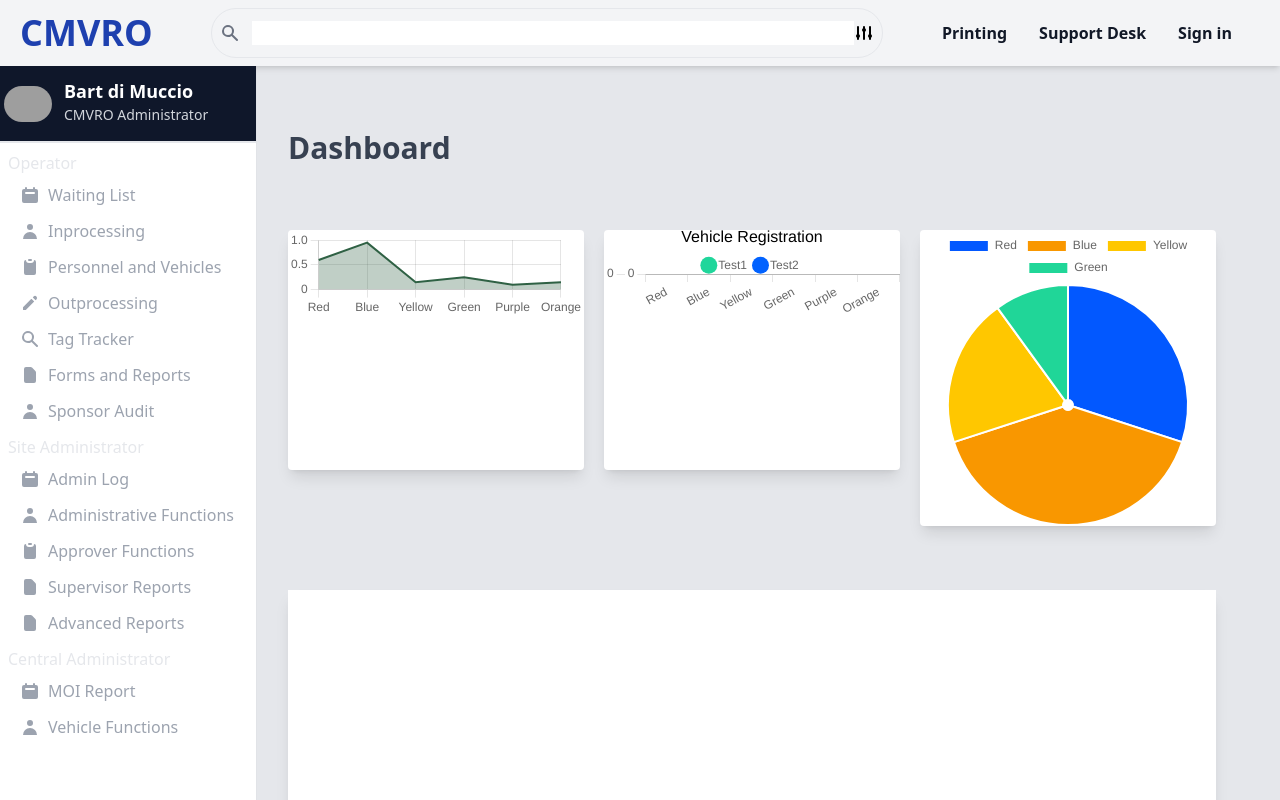
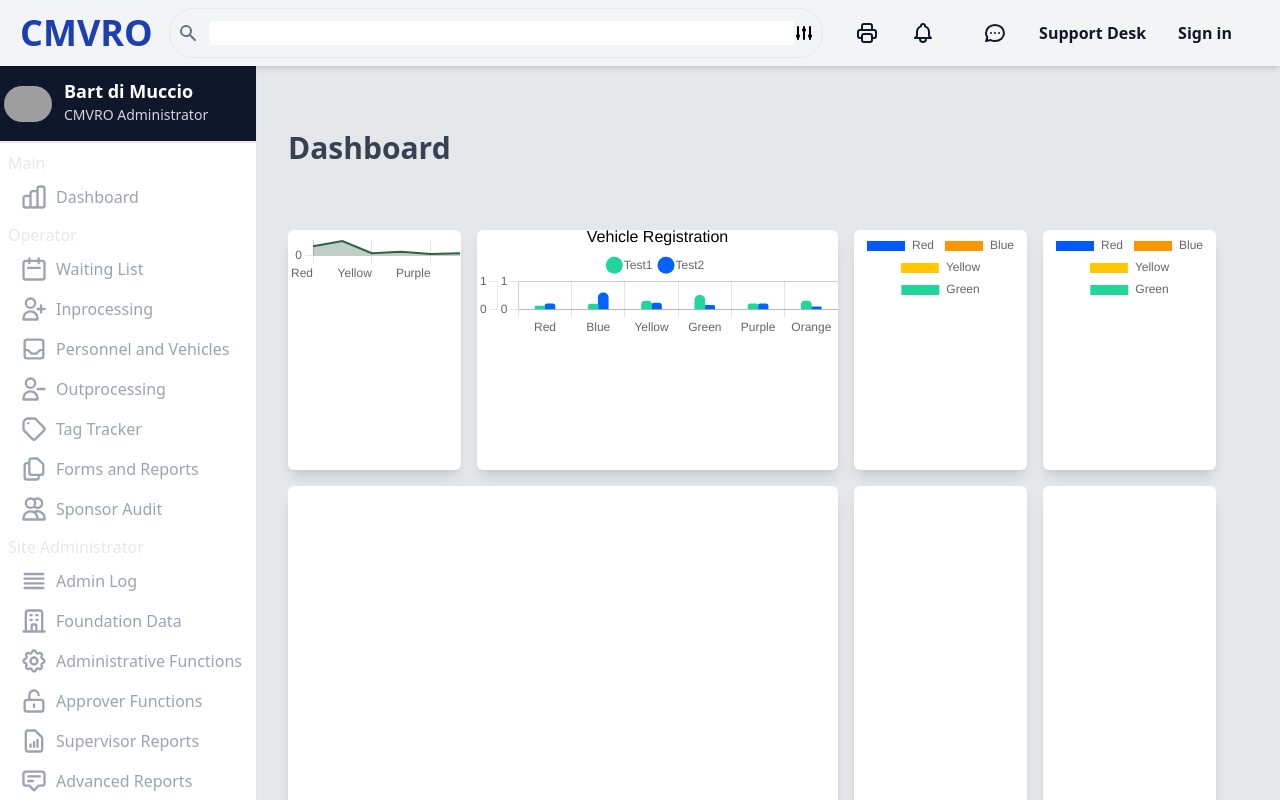
Before and after one commit to ccavalleri/cmvro, a Next.js app: page / in a window 1280 px wide. Shown: the top 800 px of the page. Built offline with nearby package versions, Linux system fonts and the light colour scheme; grey boxes are pictures that could not be loaded.

Commit message:
changing icons of the sidebar

```diff
--- a/components/Body.js
+++ b/components/Body.js
@@ -68,20 +68,28 @@ export default function Body() {
   return (
     <div>
       <p className="text-gray-700 text-3xl mb-16 font-bold">Dashboard</p>
-      <div className="grid lg:grid-cols-3 gap-5 mb-16">
-        <div className="rounded bg-white h-60 shadow-lg">
+      <div className="grid lg:grid-cols-5 gap-4 mb-16">
+        <div className="rounded-md bg-white h-60 shadow-lg">
           {' '}
           <Line data={data} width={400} height={120} options={options} />
         </div>
-        <div className="rounded bg-white h-60 shadow-lg">
+        <div className="rounded-md bg-white h-60 shadow-lg col-span-2">
           <MyBar />
         </div>
-        <div className="rounded bg-white h-68 shadow-lg">
+        <div className="rounded-md bg-white h-60 shadow-lg">
           {' '}
           <MyDoughnut />
         </div>
+        <div className="rounded-md bg-white h-60 shadow-lg">
+          {' '}
+          <MyDoughnut />
+        </div>
+        <div className="grid col-1 bg-white h-96 shadow-lg col-span-3 rounded-md">
+          {' '}
+        </div>
+        <div className="grid col-1 bg-white h-96 shadow-lg rounded-md"> </div>
+        <div className="grid col-1 bg-white h-96 shadow-lg rounded-md"> </div>
       </div>
-      <div className="grid col-1 bg-white h-96 shadow-lg"> </div>
     </div>
   );
 }
--- a/components/Header.js
+++ b/components/Header.js
@@ -1,4 +1,5 @@
 import { SearchIcon, AdjustmentsIcon } from '@heroicons/react/solid';
+import { BellIcon, PrinterIcon, ChatIcon } from '@heroicons/react/outline';
 import { useRef } from 'react';
 
 export default function Header() {
@@ -9,7 +10,7 @@ export default function Header() {
         <div className="items-center">
           <p className="flex items-center text-xl w-sidebar mr-4 hover:no-underline">
             <span className="mr-1 -mt-1 text-primary"></span>
-            <span className='text-4xl text-blue-800'>
+            <span className="text-4xl text-blue-800">
               <strong>CMVRO</strong>
             </span>
           </p>
@@ -43,7 +44,23 @@ export default function Header() {
                 className="flex items-center lg:p-4 py-3 px-0 block hover:text-blue-600 font-semibold"
                 id="options-menue1"
               >
-                Printing
+                <PrinterIcon className="h-6 ml-4 bl-2 bg-blue cursor-pointer" />
+              </p>
+            </li>
+            <li className="relative inline-block text-left">
+              <p
+                className="flex items-center lg:p-4 py-3 px-0 block hover:text-blue-600 font-semibold"
+                id="options-menue1"
+              >
+                <BellIcon className="h-6 bg-blue cursor-pointer" />
+              </p>
+            </li>
+            <li className="relative inline-block text-left">
+              <p
+                className="flex items-center lg:p-4 py-3 px-0 block hover:text-blue-600 font-semibold"
+                id="options-menue1"
+              >
+                <ChatIcon className="h-6 ml-4 bl-2 bg-blue cursor-pointer" />
               </p>
             </li>
             <li>
--- a/components/SideBar.js
+++ b/components/SideBar.js
@@ -1,78 +1,102 @@
 import { forwardRef } from 'react';
 import Image from 'next/image';
 import Link from 'next/link';
+import { ClipboardIcon, PencilIcon, SearchIcon } from '@heroicons/react/solid';
+
 import {
-  ClipboardIcon,
+  TableIcon,InboxIcon,
+  CogIcon,
+  AnnotationIcon,
+  ViewListIcon,
+  ChartBarIcon,
+  OfficeBuildingIcon,
+  UserAddIcon,
+  UserRemoveIcon,
+  IdentificationIcon,
+  DocumentDuplicateIcon,
+  DocumentIcon,
+  CalendarIcon,
+  HomeIcon,
+  TagIcon,
+  CheckCircleIcon,
+  UsersIcon,
   UserIcon,
-  PencilIcon,
-  SearchIcon,
-  CalendarIcon,
-  DocumentIcon,
-} from '@heroicons/react/solid';
+  LockOpenIcon,
+  DocumentReportIcon,
+  TruckIcon,
+} from '@heroicons/react/outline';
+
+import { Bars4Icon } from '@heroicons/react/solid';
+
 import { useRouter } from 'next/router';
 
 const OperatorItems = [
   {
     name: 'Waiting List',
     url: '/',
-    icon: <CalendarIcon className="h-5 w-5" />,
+    icon: <CalendarIcon className="h-7 w-7" />,
   },
   {
     name: 'Inprocessing',
     url: '/user',
-    icon: <UserIcon className="h-5 w-5" />,
+    icon: <UserAddIcon className="h-7 w-7" />,
   },
   {
     name: 'Personnel and Vehicles',
     url: '/credit',
-    icon: <ClipboardIcon className="h-5 w-5" />,
+    icon: <InboxIcon className="h-7 w-7" />,
   },
   {
     name: 'Outprocessing',
     url: '/credit',
-    icon: <PencilIcon className="h-5 w-5" />,
+    icon: <UserRemoveIcon className="h-7 w-7" />,
   },
   {
     name: 'Tag Tracker',
     url: '/credit',
-    icon: <SearchIcon className="h-5 w-5" />,
+    icon: <TagIcon className="h-7 w-7" />,
   },
   {
     name: 'Forms and Reports',
     url: '/credit',
-    icon: <DocumentIcon className="h-5 w-5" />,
+    icon: <DocumentDuplicateIcon className="h-7 w-7" />,
   },
   {
     name: 'Sponsor Audit',
     url: '/sponsoraudit',
-    icon: <UserIcon className="h-5 w-5" />,
+    icon: <UsersIcon className="h-7 w-7" />,
   },
 ];
 const AdministratorItems = [
   {
     name: 'Admin Log',
     url: '/',
-    icon: <CalendarIcon className="h-5 w-5" />,
+    icon: <ViewListIcon className="h-7 w-7" />,
+  },
+  {
+    name: 'Foundation Data',
+    url: '/user',
+    icon: <OfficeBuildingIcon className="h-7 w-7" />,
   },
   {
     name: 'Administrative Functions',
     url: '/user',
-    icon: <UserIcon className="h-5 w-5" />,
+    icon: <CogIcon className="h-7 w-7" />,
   },
   {
     name: 'Approver Functions',
     url: '/credit',
-    icon: <ClipboardIcon className="h-5 w-5" />,
+    icon: <LockOpenIcon className="h-7 w-7" />,
   },
   {
     name: 'Supervisor Reports',
     url: '/credit',
-    icon: <DocumentIcon className="h-5 w-5" />,
+    icon: <DocumentReportIcon className="h-7 w-7" />,
   },
   {
     name: 'Advanced Reports',
     url: '/credit',
-    icon: <DocumentIcon className="h-5 w-5" />,
+    icon: <AnnotationIcon className="h-7 w-7" />,
   },
 ];
 
@@ -80,12 +104,17 @@ const CadministratorItems = [
   {
     name: 'MOI Report',
     url: '/moi',
-    icon: <CalendarIcon className="h-5 w-5" />,
+    icon: <TableIcon className="h-7 w-7" />,
+  },
+  {
+    name: 'Site Manager',
+    url: '/admvehicle',
+    icon: <IdentificationIcon className="h-7 w-7" />,
   },
   {
     name: 'Vehicle Functions',
     url: '/admvehicle',
-    icon: <UserIcon className="h-5 w-5" />,
+    icon: <TruckIcon className="h-7 w-7" />,
   },
 ];
 
@@ -117,6 +146,25 @@ const SideBar = forwardRef(({ showNav }, ref) => {
             </small>
           </div>
         </a>
+      </div>
+      <div className="flex flex-col">
+        <div className="pl-2 text-gray-200 mt-2">Main</div>
+        <Link href="/" key="{item.name}">
+          <div
+            className={`pl-3 py-1 mx-2 pt-2 rounded text-center cursor-pointer flex items-center transition-colors ${
+              router.pathname == '/'
+                ? 'text-gray-400 hover:text-blue-100'
+                : 'text-gray-400 hover:bg-orange-100 hover:text-orange-500'
+            }`}
+          >
+            <div className="mr-2">
+              <ChartBarIcon Icon className="h-7 w-7" />
+            </div>
+            <div>
+              <p>Dashboard</p>
+            </div>
+          </div>
+        </Link>
       </div>
       <div className="flex flex-col">
         <div className="pl-2 text-gray-200 mt-2">Operator</div>
--- a/components/charts/MyDoughnut.js
+++ b/components/charts/MyDoughnut.js
@@ -56,7 +56,7 @@ export default function MyDoughnut() {
         borderWidth: 2,
       },
     },
-    cutout: 5,
+    cutout: 70,
   };
-  return <Doughnut data={data} width={50} height={50} options={options} />;
+  return <Doughnut data={data} options={options} />;
 }
```
